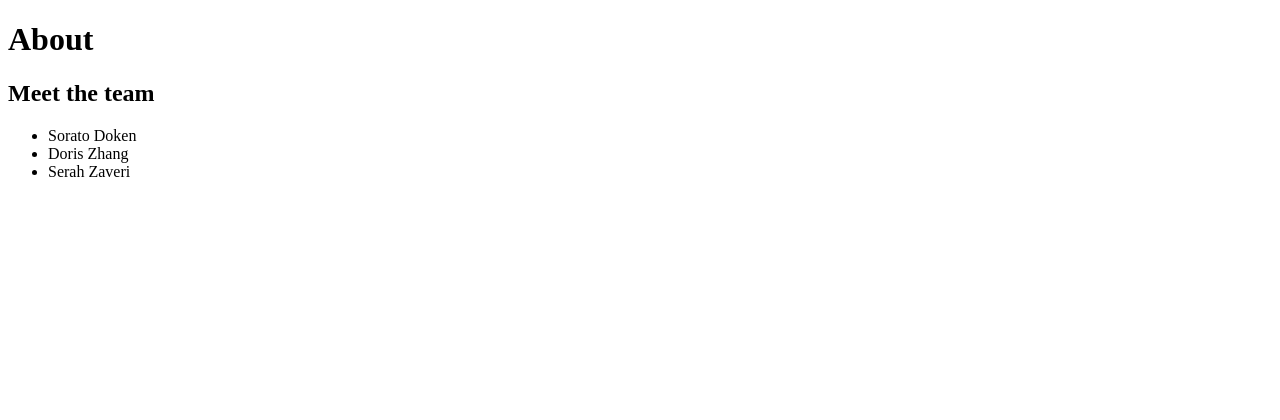
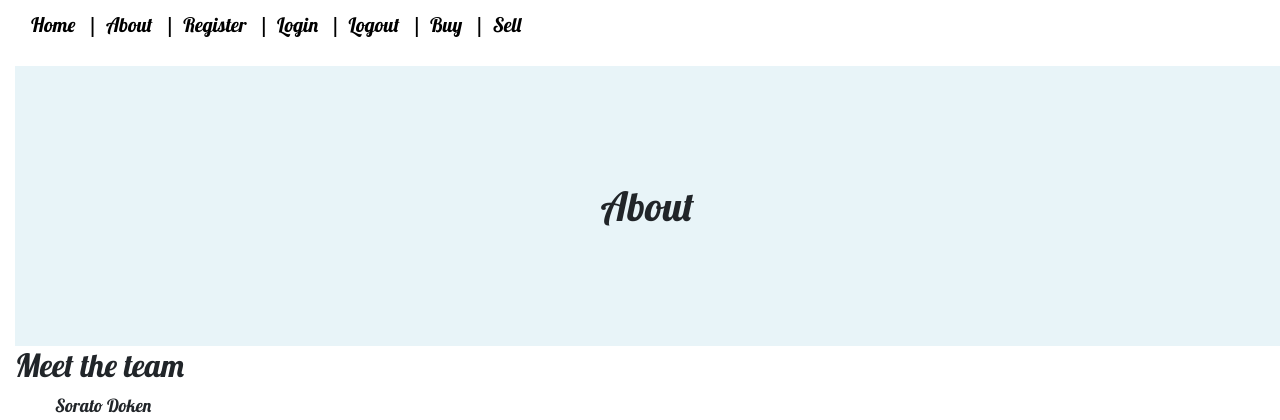
Before and after one commit to serahzaveri/307Project, a Django app: page /account/about in a window 1280 px wide. Shown: the top 420 px of the page. Run offline with Django 3.2, Linux system fonts and the light colour scheme; some libraries are stand-ins or nearby versions.

Commit message:
Update base.html

```diff
--- a/mainsite/templates/base.html
+++ b/mainsite/templates/base.html
@@ -1,11 +1,43 @@
+{% load static %}
 <!DOCTYPE html>
 <html lang="en">
 <head>
+	<!--meta tags-->
     <meta charset="UTF-8">
-    <meta name="viewport" content="width=device-width, initial-scale=1.0">
+    <meta name="viewport" content="width=device-width, initial-scale=1, shrink-to-fit=no">
+    <!--end meta tags-->
+
+    <!--bootstrap links, should put into css folder later?-->
+	<link rel="stylesheet" href="https://stackpath.bootstrapcdn.com/bootstrap/4.3.1/css/bootstrap.min.css" integrity="sha384-ggOyR0iXCbMQv3Xipma34MD+dH/1fQ784/j6cY/iJTQUOhcWr7x9JvoRxT2MZw1T" crossorigin="anonymous">
+    <link href="//fonts.googleapis.com/css?family=Lobster&subset=latin,latin-ext" rel="stylesheet" type="text/css">
+    <!--end boostrap-->
+
+    <!--link to css file-->
+	<link href="{% static 'css/base_styles.css' %}" rel="stylesheet" type="text/css"/>
+	<!--end link to css file-->
+
+	<!--start scripts (put into css/js folder later?)-->
+	<script src="https://code.jquery.com/jquery-3.3.1.slim.min.js" integrity="sha384-q8i/X+965DzO0rT7abK41JStQIAqVgRVzpbzo5smXKp4YfRvH+8abtTE1Pi6jizo" crossorigin="anonymous"></script>
+	<script src="https://cdnjs.cloudflare.com/ajax/libs/popper.js/1.14.7/umd/popper.min.js" integrity="sha384-UO2eT0CpHqdSJQ6hJty5KVphtPhzWj9WO1clHTMGa3JDZwrnQq4sF86dIHNDz0W1" crossorigin="anonymous"></script>
+	<script src="https://stackpath.bootstrapcdn.com/bootstrap/4.3.1/js/bootstrap.min.js" integrity="sha384-JjSmVgyd0p3pXB1rRibZUAYoIIy6OrQ6VrjIEaFf/nJGzIxFDsf4x0xIM+B07jRM" crossorigin="anonymous"></script>
+	<!--end scripts-->
+
     <title>307 final project</title>
 </head>
-<body bgcolor = "white">
+<body>
+	<section>
+				<nav class="base">
+				<ul class="basenav">
+					<li><a href = "home">Home</a></li>
+					<li><a href="about">About</a></li>
+					<li><a href="signup">Register</a></li>
+					<li><a href="login">Login</a></li>
+					<li><a href="logout">Logout</a></li>
+					<li><a href="buy">Buy</a></li>
+					<li><a href="sell">Sell</a></li>
+				</ul>
+			</nav>
+	</section>
     {% block content %}
 
     {% endblock %}
```
